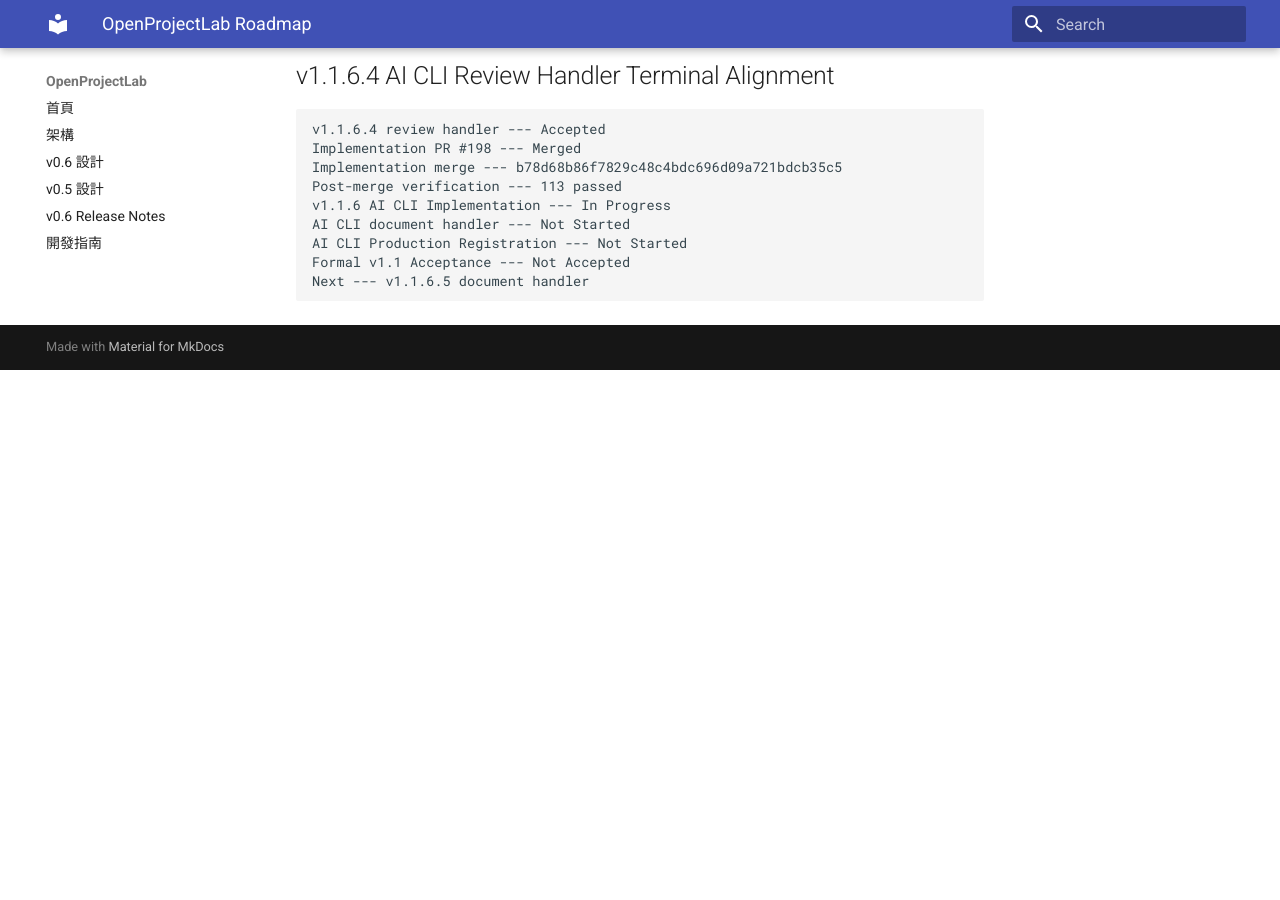
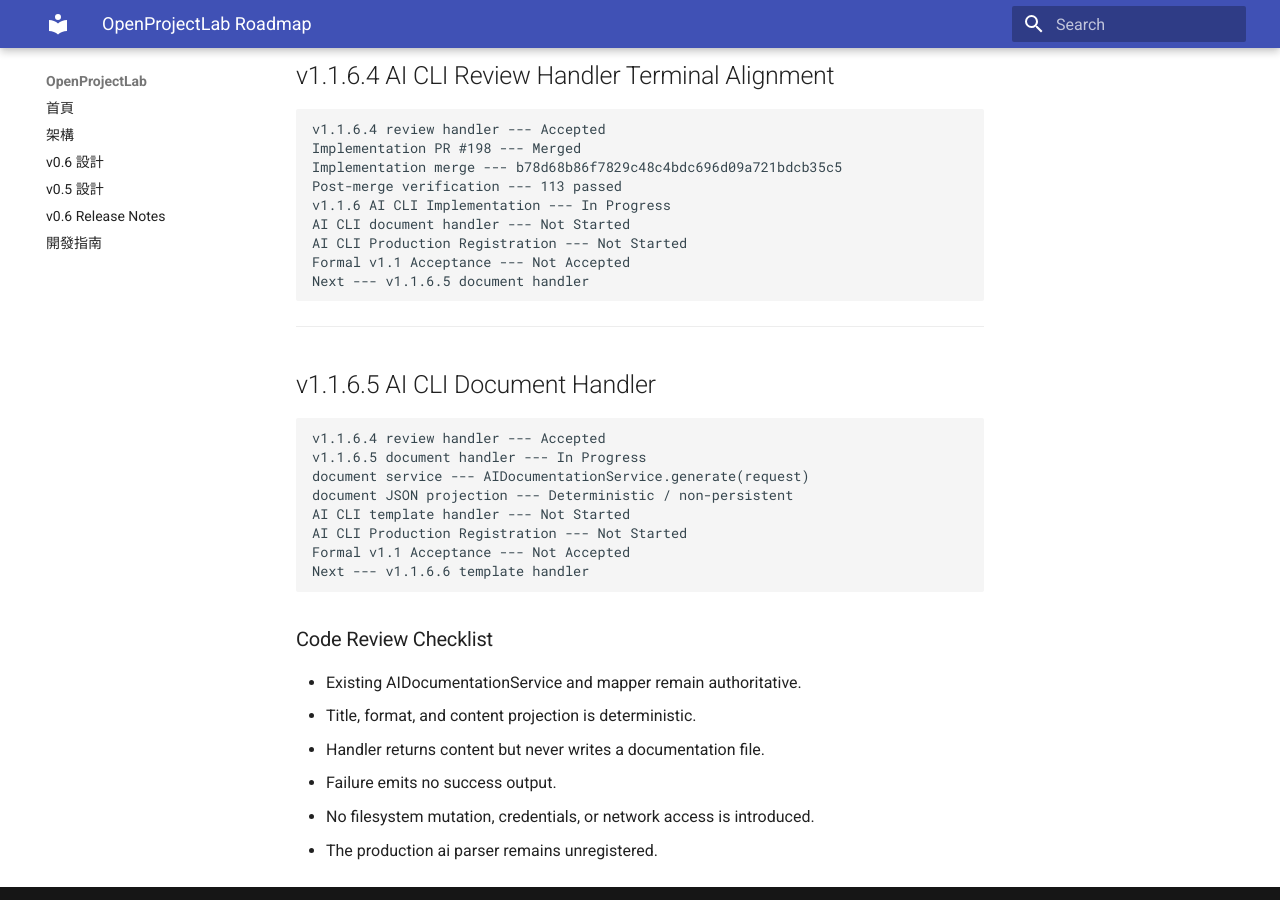
Before and after one commit to khwang1964/OpenProjectLab, an MkDocs documentation site: the page built from docs/roadmap.md, in a window 1280 px wide and 900 px high, scrolled down 46355 px. Built offline with MkDocs 1.6.1 and Material for MkDocs 9.7.7, drawn with Linux system fonts in a browser that asks for light colours; before the commit the page ends 46725 px from its top, so only the background shows below that.

Commit message:
feat: add AI CLI document handler (#200)

```diff
--- a/docs/roadmap.md
+++ b/docs/roadmap.md
@@ -2122,3 +2122,25 @@ Next --- v1.1.6 AI CLI Implementation
     AI CLI Production Registration --- Not Started
     Formal v1.1 Acceptance --- Not Accepted
     Next --- v1.1.6.5 document handler
+
+------------------------------------------------------------------------
+
+## v1.1.6.5 AI CLI Document Handler
+
+    v1.1.6.4 review handler --- Accepted
+    v1.1.6.5 document handler --- In Progress
+    document service --- AIDocumentationService.generate(request)
+    document JSON projection --- Deterministic / non-persistent
+    AI CLI template handler --- Not Started
+    AI CLI Production Registration --- Not Started
+    Formal v1.1 Acceptance --- Not Accepted
+    Next --- v1.1.6.6 template handler
+
+### Code Review Checklist
+
+- Existing AIDocumentationService and mapper remain authoritative.
+- Title, format, and content projection is deterministic.
+- Handler returns content but never writes a documentation file.
+- Failure emits no success output.
+- No filesystem mutation, credentials, or network access is introduced.
+- The production ai parser remains unregistered.
```
Also changed, not shown: CHANGELOG.md (+22 -0 lines), docs/HISTORY.md (+22 -0 lines), docs/releases/v1.1-ai-cli-implementation.md (+22 -0 lines), 2 other files.
